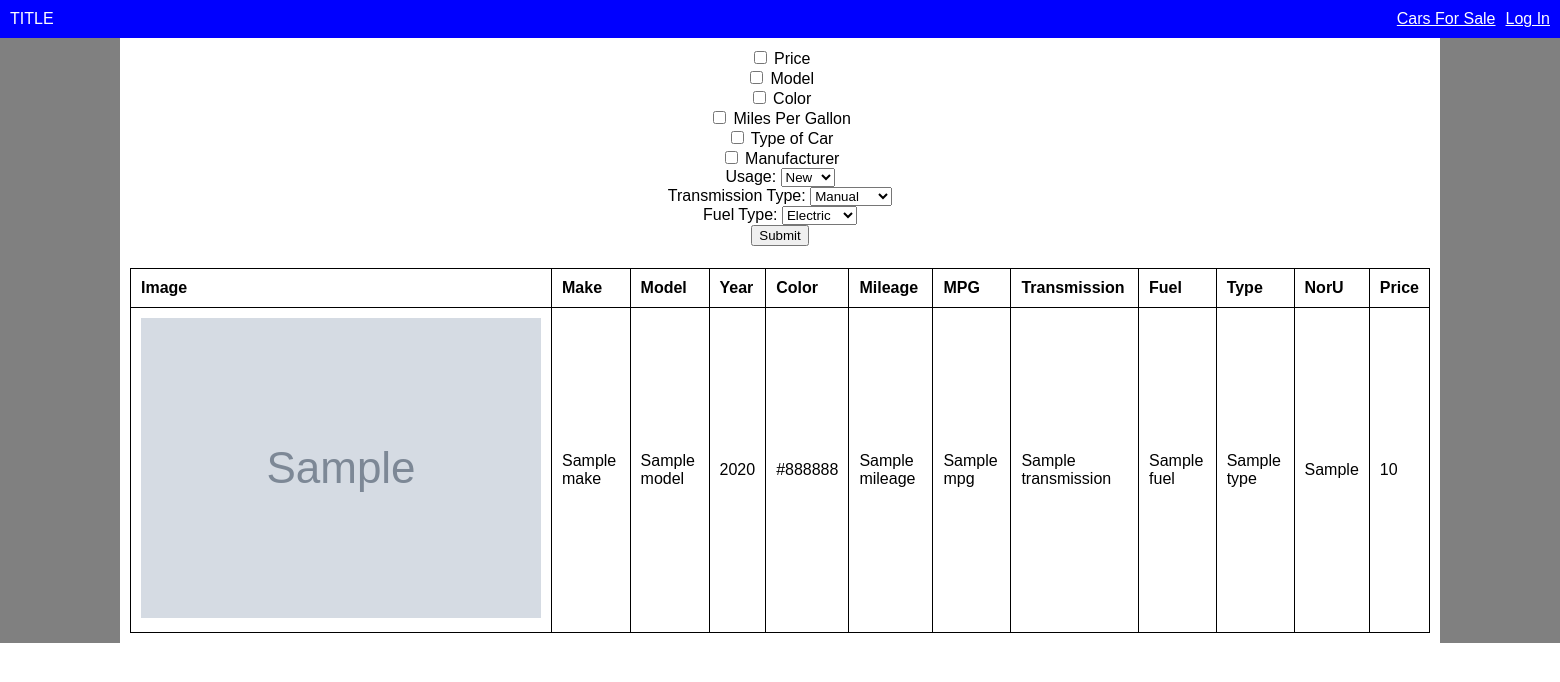
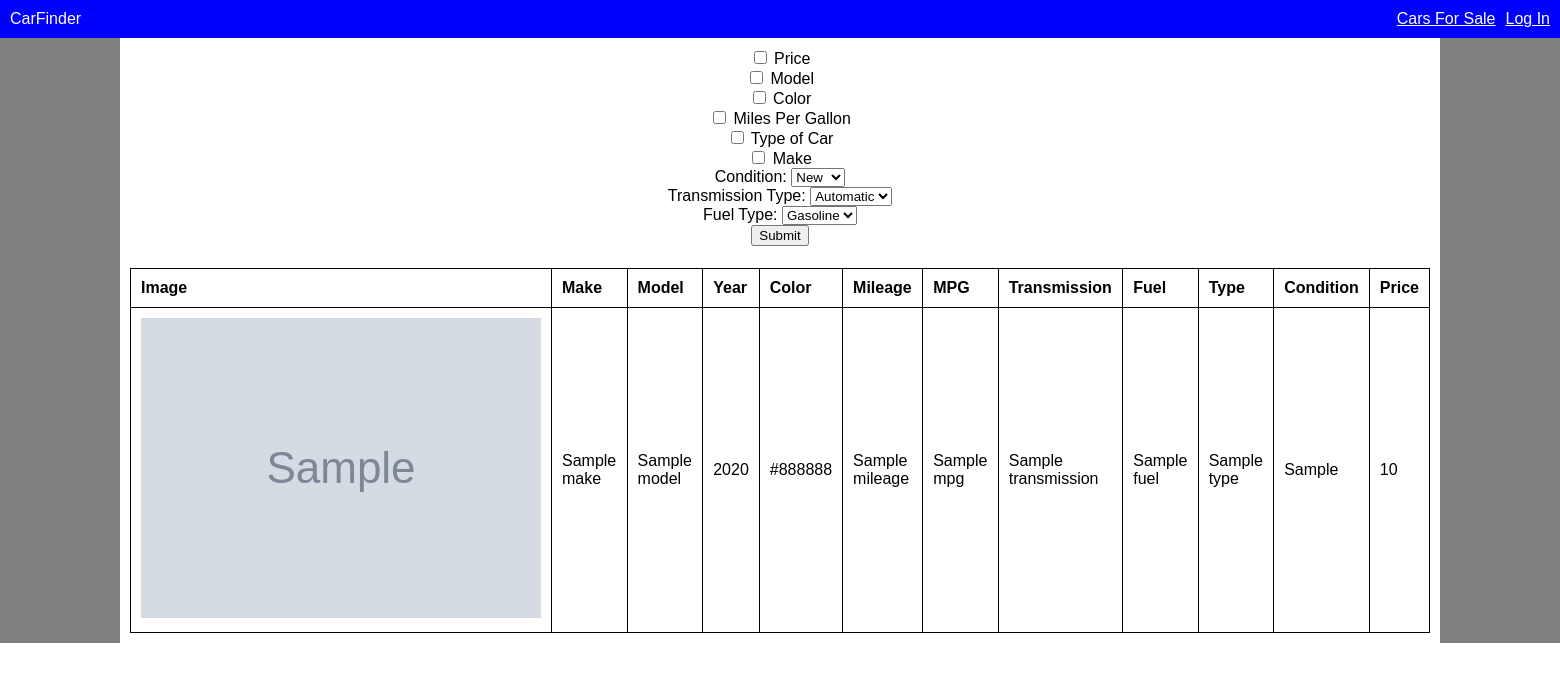
Before and after one commit to Danieltri30/Car-Finder, a Flask app: template templates/index.html in a window 1560 px wide. Shown: the top 682 px of the page. Run offline with Flask 3, Linux system fonts and the light colour scheme; the template is opened without the code that fills it: most values are stand-ins (such as "Sample title", 1, 10 or a date in 2020); grey boxes marked "Sample" are stand-in pictures.

Commit message:
Added partial functionality to home page car search (until all fields work as intended), mildly refactored field information on index.html, mildly refactored parts of fire.py to standardize function & database naming conventions

```diff
--- a/app.py
+++ b/app.py
@@ -4,17 +4,29 @@ import fire
 app = Flask(__name__)
 
 
-@app.route('/', methods=['GET'])
+@app.route('/', methods=['POST', 'GET'])
 def index():
-    usage = request.args.get('usage', None)
-    transmission = request.args.get('transmission', None)
-    fuel = request.args.get('fuel', None)
+    if request.method == 'POST':     # If home page wants to submit the form with fields filled in,
+        #make = request.form['make']     # Take in all the fields of the form
+        #model = request.form['model']    # Leaving these commented out until the front end's home page fields are sorted out
+        #year = request.form['year']
+        #color = request.form['color']
+        #mileage = request.form['mileage']
+        #mpg = request.form['mpg']
+        tran = request.form['transmission']
+        fuel = request.form['fuel']
+        #bstyle = request.form['type']
+        cond = request.form['condition']
+        #price = request.form['price']
 
-    # Call filter_cars with query parameters to get filtered car data
-    filtered_cars = fire.filter_cars(usage=usage, transmission=transmission, fuel=fuel)
+        # Call filter_cars with query parameters to get filtered car data
+        clist = fire.filter_cars(None, None, None, None, None, None, tran, fuel, None, cond, None)
 
-    # Render index.html template and pass filtered car data as clist
-    return render_template('index.html', clist=filtered_cars)
+        # Render index.html template and pass filtered car data as clist
+        return render_template('index.html', clist = clist)
+    else:
+        #Otherwise, return the normal home page
+        return render_template('index.html')
 
 @app.route('/createLogin', methods=['POST', 'GET'])
 def createLogin():
--- a/templates/index.html
+++ b/templates/index.html
@@ -3,7 +3,7 @@
 <head>
   <meta charset="UTF-8">
   <meta name="viewport" content="width=device-width, initial-scale=1.0">
-  <title>Three Column Layout</title>
+  <title>CarFinder</title>
   <style>
     .container {
       display: flex;
@@ -73,7 +73,7 @@
 <body>
   <div class="container">
     <div class="top">
-      <div>TITLE</div>
+      <div>CarFinder</div>
       <div class="links">
         <div><a href="/carsPosted" style="color: white;">Cars For Sale</a></div>
         <div><a href="/login" style="color: white;">Log In</a></div>
@@ -83,7 +83,7 @@
       <div class="side"></div>
       <div class="middle">
         <div class="center">
-          <form id="carForm">
+          <form id="carForm" action = "{{ url_for('index') }}" method = "POST">
             <input type="checkbox" id="price" name="price" value="price">
             <label for="price">Price</label>
             <div id="priceField" class="noshow">
@@ -115,30 +115,30 @@
             </div>
             <br>
             <input type="checkbox" id="manufacturer" name="manufacturer" value="manufacturer">
-            <label for="manufacturer">Manufacturer</label>
+            <label for="manufacturer">Make</label>
             <div id="manufacturerField" class="noshow">
               <input type="text" placeholder="Enter manufacturer" id="manufacturerInput">
             </div>
             <br>
-            <label for="usage">Usage:</label>
-            <select name="usage" id="usage">
-              <option value="new">New</option>
-              <option value="used">Used</option>
+            <label for="condition">Condition:</label>
+            <select name="condition" id="condition">
+              <option value="New">New</option>
+              <option value="Used">Used</option>
             </select>
             <br>
             <label for="transmission">Transmission Type:</label>
             <select name="transmission" id="transmission">
-              <option value="manual">Manual</option>
-              <option value="auto">Automatic</option>
-              <option value="semiauto">Hybrid</option>
+              <option value="Automatic">Automatic</option>
+              <option value="Manual">Manual</option>
+              <option value="Hybrid">Hybrid</option>
             </select>
             <br>
             <label for="fuel">Fuel Type:</label>
             <select name="fuel" id="fuel">
-              <option value="electric">Electric</option>
-              <option value="diesel">Diesel</option>
-              <option value="hybrid">Hybrid</option>
-              <option value="gasoline">Gasoline</option>
+              <option value="Gasoline">Gasoline</option>
+              <option value="Diesel">Diesel</option>
+              <option value="Electric">Electric</option>
+              <option value="Hybrid">Hybrid</option>
             </select>
             <br>
             <input type="submit" value="Submit">
@@ -159,25 +159,25 @@
                 <th>Transmission</th>
                 <th>Fuel</th>
                 <th>Type</th>
-                <th>NorU</th>
+                <th>Condition</th>
                 <th>Price</th>
               </tr>
             </thead>
             <tbody id="carsList">
               {% for car in clist %}
               <tr>
-                <td><img src="{{ car.image_url }}" alt="{{ car.Model }}"></td>
-                <td>{{ car.Make }}</td>
-                <td>{{ car.Model }}</td>
-                <td>{{ car.Year }}</td>
-                <td>{{ car.Color }}</td>
-                <td>{{ car.Mileage }}</td>
-                <td>{{ car.MPG }}</td>
-                <td>{{ car.Transmission }}</td>
-                <td>{{ car.Fuel }}</td>
-                <td>{{ car.Type }}</td>
-                <td>{{ car.NorU }}</td>
-                <td>{{ car.Price }}</td>
+                <td><img src="{{ car.image_url }}" alt="{{ car['Model'] }}"></td>
+                <td>{{ car['Make'] }}</td>
+                <td>{{ car['Model'] }}</td>
+                <td>{{ car['Year'] }}</td>
+                <td>{{ car['Color'] }}</td>
+                <td>{{ car['Mileage'] }}</td>
+                <td>{{ car['MPG'] }}</td>
+                <td>{{ car['Transmission'] }}</td>
+                <td>{{ car['Fuel'] }}</td>
+                <td>{{ car['Type'] }}</td>
+                <td>{{ car['NorU'] }}</td>
+                <td>{{ car['Price'] }}</td>
               </tr>
               {% endfor %}
             </tbody>
```
Also changed, not shown: fire.py (+24 -32 lines).
